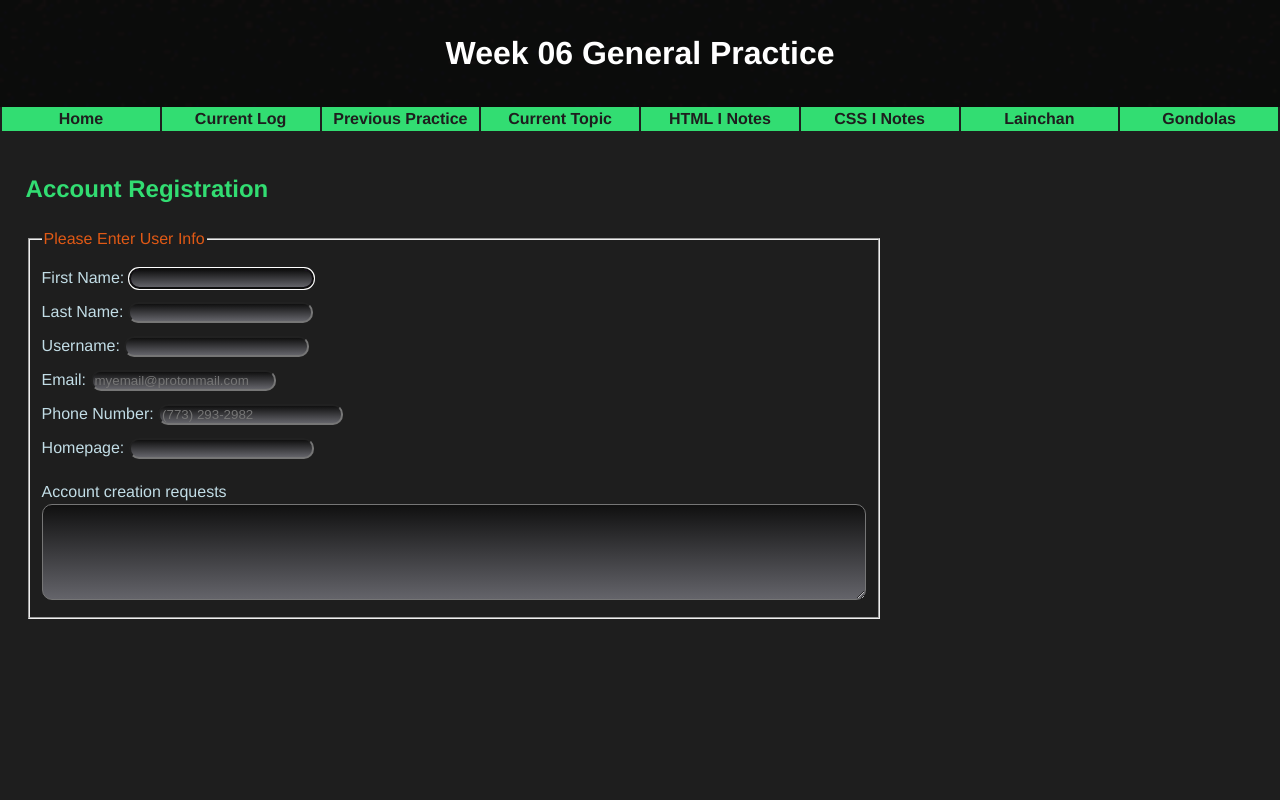
After one commit to KLabWeb/dev-blog, a PHP site: page /Practice-Weeks/week06-practice.html in a window 1280 px wide. The commit adds this page. Run offline with PHP 8.4, Linux system fonts and the light colour scheme.

Commit message:
Week 06 practice start (forms and JS), placeholder for da Vinci sections

```diff
--- a/Practice-Weeks/leolanding.html
+++ b/Practice-Weeks/leolanding.html
@@ -79,8 +79,8 @@
           </div>
       </section>
 
-      <section>
-
+      <section id="holder">
+        <h2>WORK IN PROGRESS - Writer and Footer sections to be added here<br>Not yet styled for phones, tablets, etc.</h2>
       </section>
 
       <section>
--- /dev/null
+++ b/Practice-Weeks/stylesheet-w06-practice.css
@@ -0,0 +1,31 @@
+/*User registration form stying*/
+#first-form{
+    width: 40%;
+    margin: auto 2%;
+}
+#first-form legend{
+    color: #e05915;
+}
+#first-form div{
+    margin-top: 10px;
+}
+#first-form input, #first-form textarea{
+    color: #999999;
+    background: linear-gradient(to bottom, #101010, #64646a);
+    border-radius: 10px;
+}
+#first-form input:focus, #first-form textarea:focus{
+    border: 2px solid #431c5d
+}
+#first-form label span{
+    color: #c2dde6;
+}
+#first-form div:last-of-type{
+    margin-top: 20px;
+}
+@media (max-width: 500px){
+    #first-form{
+        width: 90%;
+        margin: auto;
+    }
+}
--- /dev/null
+++ b/Practice-Weeks/week06-practice.html
@@ -0,0 +1,94 @@
+<!DOCTYPE html>
+
+<html lang="en-US">
+
+<head>
+    <meta charset="utf-8">
+    <meta name="author" content="cryptolain">
+    <meta name="description" content="Week 06 General Practice">
+    <meta name="viewport" content="width=device-width, initial-scale=1.0">
+    <link rel="shortcut icon" href="../Favicons/css3-original.svg" type="image/x-icon">
+    <link rel="stylesheet" href="practice-stylesheet.css">
+    <link rel="stylesheet" href="../header.css">
+    <link rel="stylesheet" href="../nav-buttons.css">
+    <link rel="stylesheet" href="stylesheet-w06-practice.css">
+    <title>Week 06 Practice</title>
+</head>
+
+<body>
+    <div>
+      <header class="header-v2">
+          <h1>Week 06 General Practice</h1>
+      </header>
+
+      <nav class="nav-v2">
+          <ul>
+              <li><a href="../index.html" title="Home">Home</a></li>
+              <li><a href="../Study-Weeks/week06.html" title="Current Log">Current Log</a></li>
+              <li><a href="../Practice-Weeks/week05-practice.html" title="Current Practice">Previous Practice</a></li>
+              <li><a href="../roadmap.html#JS-I" title="Current Topic">Current Topic</a></li>
+              <li><a href="../Notes/HTML-I.pdf" title="HTML I Notes">HTML I Notes</a></li>
+              <li><a href="../Notes/CSS3-I.pdf" title="CSS I Notes">CSS I Notes</a></li>
+              <li><a href="https://lainchan.org/" title="Lainchan" target="_blank">Lainchan</a></li>
+              <li><a href="https://gondola.stravers.net/random" title="Gondolas" target="_blank">Gondolas</a>
+          </ul>
+      </nav>
+    </div>
+
+    <main>
+
+      <section id="first-form">
+        <form>
+          <h2>Account Registration</h2>
+          <fieldset id="user-reg">
+            <legend>Please Enter User Info</legend>
+            <div>
+              <label for="first">
+                <span>First Name:</span>
+                <input type="text" id="first" name="firstname" autofocus>
+              </label>
+            </div>
+            <div>
+              <label for="last">
+                <span>Last Name:</span>
+                <input type="text" id="last" name="lastname">
+              </label>
+            </div>
+            <div>
+              <label for="username">
+                <span>Username:</span>
+                <input type="text" id="username" name="username">
+              </label>
+            </div>
+            <div>
+              <label for="email">
+                <span>Email:</span>
+                <input type="email" id="useremail" name="useremail" placeholder="myemail@protonmail.com">
+              </label>
+            </div>
+            <div>
+              <label for="phone">
+                <span>Phone Number:</span>
+                <input type="tel" id="phone" name="userphone" placeholder="&#40;773&#41; 293-2982">
+              </label>
+            </div>
+            <div>
+              <label for="homepage">
+                <span>Homepage:</span>
+                <input type="url" id="home" name="userhomepage">
+            </label>
+            </div>
+            <div>
+                <label for="additional">
+                  <span>Account creation requests</span>
+                  <textarea cols=100% rows=6 id="additional" name="useradditional"></textarea>
+                </label>
+            </div>
+          </fieldset>
+        </form>
+      </section>
+    </main>
+
+</body>
+
+</html>
--- a/index.html
+++ b/index.html
@@ -36,7 +36,7 @@
         <ul>
             <li><a href="index.html" title="Home">Home</a></li>
             <li><a href="Study-Weeks/week06.html" title="Current Log">Current Log</a></li>
-            <li><a href="Practice-Weeks/leolanding.html" title="Current Practice">Current Practice</a></li>
+            <li><a href="Practice-Weeks/week06-practice.html" title="Current Practice">Current Practice</a></li>
             <li><a href="roadmap.html#JS-I" title="Current Topic">Current Topic</a></li>
 
             <li><a href="https://lainchan.org/" title="Lainchan" target="_blank">Lainchan</a></li>
@@ -76,6 +76,7 @@
             <h2>Practice Work</h2>
             <p>The newer the week, the more complex and diverse the content, functionality, & styling</p>
             <ul>
+                <li><a href="Practice-Weeks/week06-practice.html" title="week 06 Practice Work">Week 06 - General practice</a></li>
                 <li><a href="Practice-Weeks/leolanding.html" title="week 05 Mock Landing">Week 05 & 06 - Mock Landing</a></li>
                 <li><a href="Practice-Weeks/week05-practice.html" title="week 05 Practice Work">Week 05 - General practice</a></li>
                 <li><a href="Practice-Weeks/week04-practice.html" title="week 04 Practice Work">Week 04 - General practice</a></li>
```
Also changed, not shown: Practice-Weeks/leolanding.css (+11 -3 lines), Study-Weeks/week06.html (+14 -5 lines), 1 other file.
